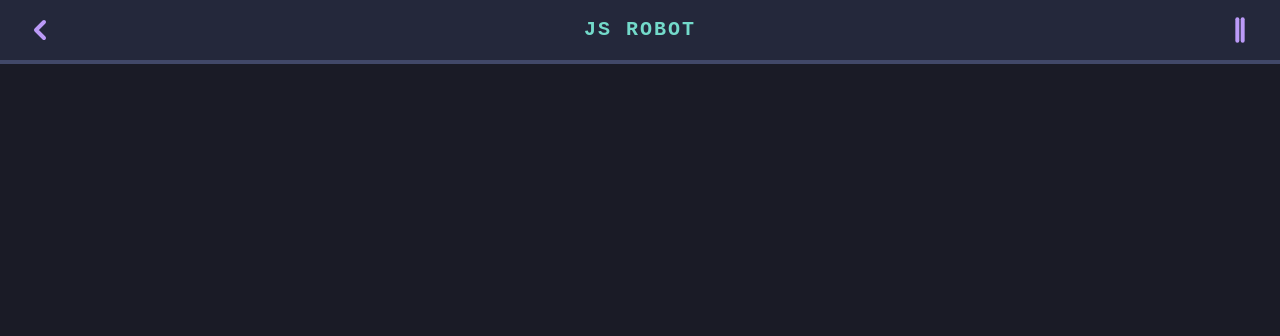
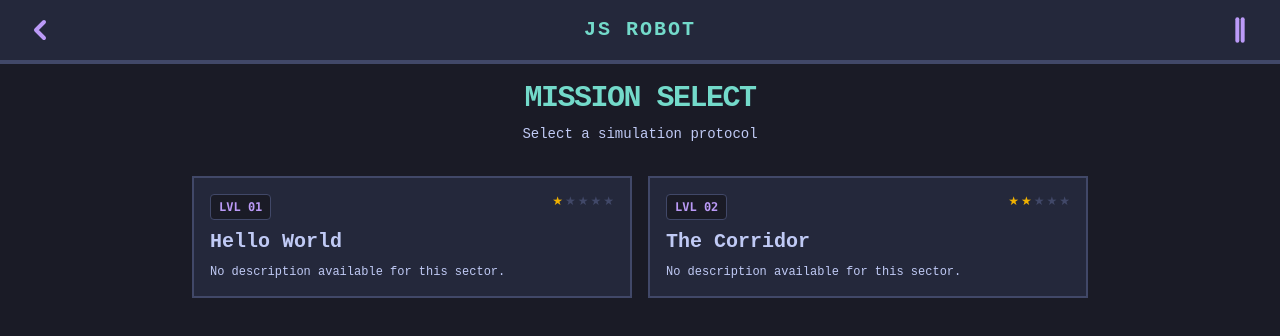
Before and after one commit to MalloyManga/JsRobot, a Nuxt app: page /levels in a window 1280 px wide. Before the commit this address had no page. Shown: the top 336 px of the page. Built offline with nearby package versions, Linux system fonts and the light colour scheme.

Commit message:
feat: 添加了简单的关卡选择页面以及逻辑 以及 每一个关卡的难度

```diff
--- a/app/components/ContinueGameButton.vue
+++ b/app/components/LevelsButton.vue
@@ -1,4 +1,4 @@
-<!-- compos/ContinueGameButton.vue -->
+<!-- compos/LevelsButton.vue -->
 <script setup lang="ts">
 
 </script>
@@ -6,7 +6,6 @@
 <template>
     <div
         class="w-full py-3 px-6 bg-game-surface text-game-primary text-lg font-bold tracking-widest text-center uppercase border-2 border-game-border hover:bg-game-border hover:text-white active:scale-98 transition-colors cursor-pointer select-none">
-        Continue
+        SELECT LEVEL
     </div>
-
 </template>
--- a/app/data/level1.ts
+++ b/app/data/level1.ts
@@ -6,6 +6,7 @@ const { Floor, Wall, Goal } = TileType
 
 export const level1: LevelConfig = {
     id: 1,
+    difficulty: 1,
     title: "Hello World",
     initialCode: `// Level 1: Try to reach the flag!\n// Tip: Use robot.moveRight()\nrobot.moveRight(2);\nrobot.moveDown();`,
     startPos: { x: 1, y: 1 },
--- a/app/data/level2.ts
+++ b/app/data/level2.ts
@@ -5,6 +5,7 @@ const { Floor, Wall, Goal } = TileType
 
 export const level2: LevelConfig = {
     id: 2,
+    difficulty: 2,
     title: "The Corridor",
     initialCode: `// Level 2: The Corridor\n// Watch out for walls!\nrobot.moveRight(1);`,
     startPos: { x: 4, y: 3 },
--- a/app/pages/game.vue
+++ b/app/pages/game.vue
@@ -1,8 +1,17 @@
+<!-- pages/game.vue -->
 <script setup lang="ts">
 import { levels } from '~/data/index.js' // 确保这里路径对
 import { type LevelConfig, type Point, TileType } from '~/types/game.js'
 // 1.1 关卡与日志
-const currentLevelIndex = ref(0)
+const route = useRoute()
+const getInitialLevelIndex = () => {
+    const queryIdx = Number(route.query.levelIndex)
+    if (!isNaN(queryIdx) && queryIdx >= 0 && queryIdx < levels.length) {
+        return queryIdx
+    }
+    return 0
+}
+const currentLevelIndex = ref(getInitialLevelIndex())
 const currentLevel = computed<LevelConfig>(() => {
     return levels[currentLevelIndex.value] || levels[0] as LevelConfig
 })
--- a/app/pages/index.vue
+++ b/app/pages/index.vue
@@ -28,8 +28,8 @@ definePageMeta({
             </NuxtLink>
 
             <!-- 继续游戏 -->
-            <NuxtLink to="/game">
-                <ContinueGameButton />
+            <NuxtLink to="/levels">
+                <LevelsButton />
             </NuxtLink>
 
             <!-- 设置 -->
--- /dev/null
+++ b/app/pages/levels.vue
@@ -0,0 +1,68 @@
+<!-- pages/levels.vue -->
+<script setup lang="ts">
+import { levels } from '~/data/index.js'
+
+definePageMeta({
+    layout: 'default'
+})
+</script>
+
+<template>
+    <div class="max-w-4xl mx-auto w-full animate-fade-in space-y-6">
+
+        <!-- 标题区 -->
+        <div class="text-center space-y-2 mb-8">
+            <h2 class="text-3xl text-game-primary font-black tracking-tighter uppercase">
+                Mission Select
+            </h2>
+            <p class="text-game-text-muted text-sm">Select a simulation protocol</p>
+        </div>
+
+        <!-- 关卡列表：双列布局 -->
+        <div class="grid grid-cols-1 md:grid-cols-2 gap-4">
+
+            <NuxtLink v-for="(level, index) in levels" :key="level.id" :to="`/game?levelIndex=${index}`"
+                class="group relative block">
+                <!-- 卡片主体 -->
+                <div
+                    class="h-full p-4 border-2 border-game-border bg-game-surface hover:border-game-primary hover:bg-game-bg/80 transition-all duration-200 cursor-pointer flex flex-col gap-2">
+                    <!-- 头部：ID 和 标题 -->
+                    <div class="flex justify-between items-start">
+                        <span
+                            class="text-game-secondary font-mono text-xs font-bold bg-game-bg px-2 py-1 rounded border border-game-border">
+                            LVL {{ level.id.toString().padStart(2, '0') }}
+                        </span>
+                        <!-- 难度星级 (装饰用) -->
+                        <div class="flex gap-0.5">
+                            <span v-for="n in (level.difficulty || 1)" :key="n"
+                                class="text-yellow-500 text-xs shadow-glow">
+                                ★
+                            </span>
+                            <span v-for="n in (5 - (level.difficulty || 1))" :key="`empty-${n}`"
+                                class="text-game-border text-xs">
+                                ★
+                            </span>
+                        </div>
+                    </div>
+
+                    <!-- 关卡名称 -->
+                    <h3 class="text-xl font-bold text-game-text group-hover:text-game-primary truncate">
+                        {{ level.title }}
+                    </h3>
+
+                    <!-- 描述 (如果有) -->
+                    <p class="text-xs text-game-text-muted line-clamp-2">
+                        {{ level.description || 'No description available for this sector.' }}
+                    </p>
+
+                    <!-- 装饰：右下角箭头 -->
+                    <div
+                        class="absolute bottom-2 right-2 opacity-0 group-hover:opacity-100 transition-opacity text-game-primary">
+                        PROCEED &rarr;
+                    </div>
+                </div>
+            </NuxtLink>
+
+        </div>
+    </div>
+</template>
--- a/app/types/game.ts
+++ b/app/types/game.ts
@@ -22,6 +22,7 @@ export interface LevelConfig {
     map: TileType[][]
     startPos: Point
     // 拓展实体暂时保持原样
+    difficulty: number
     initialCode: string // [新增] 每一关的初始代码
     entities?: any[]
 }
```
